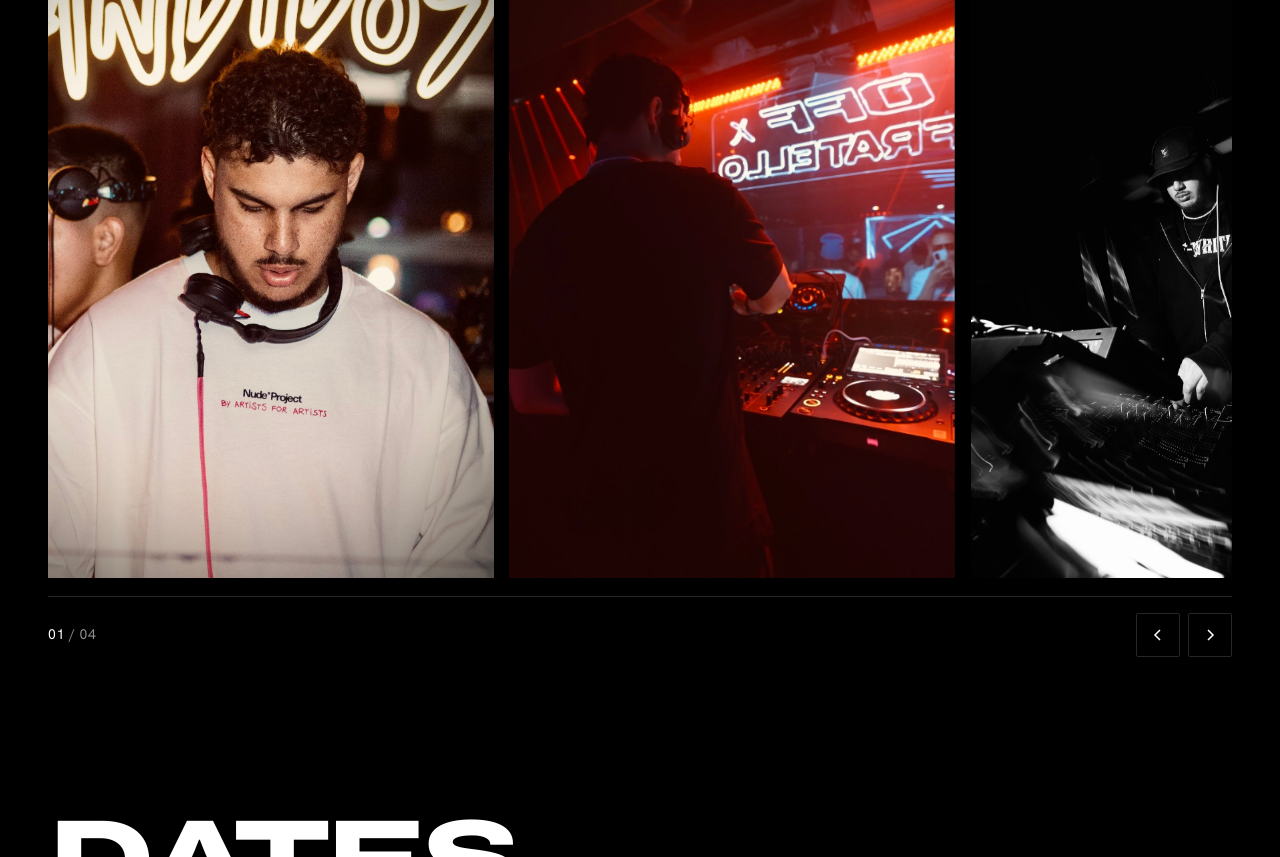
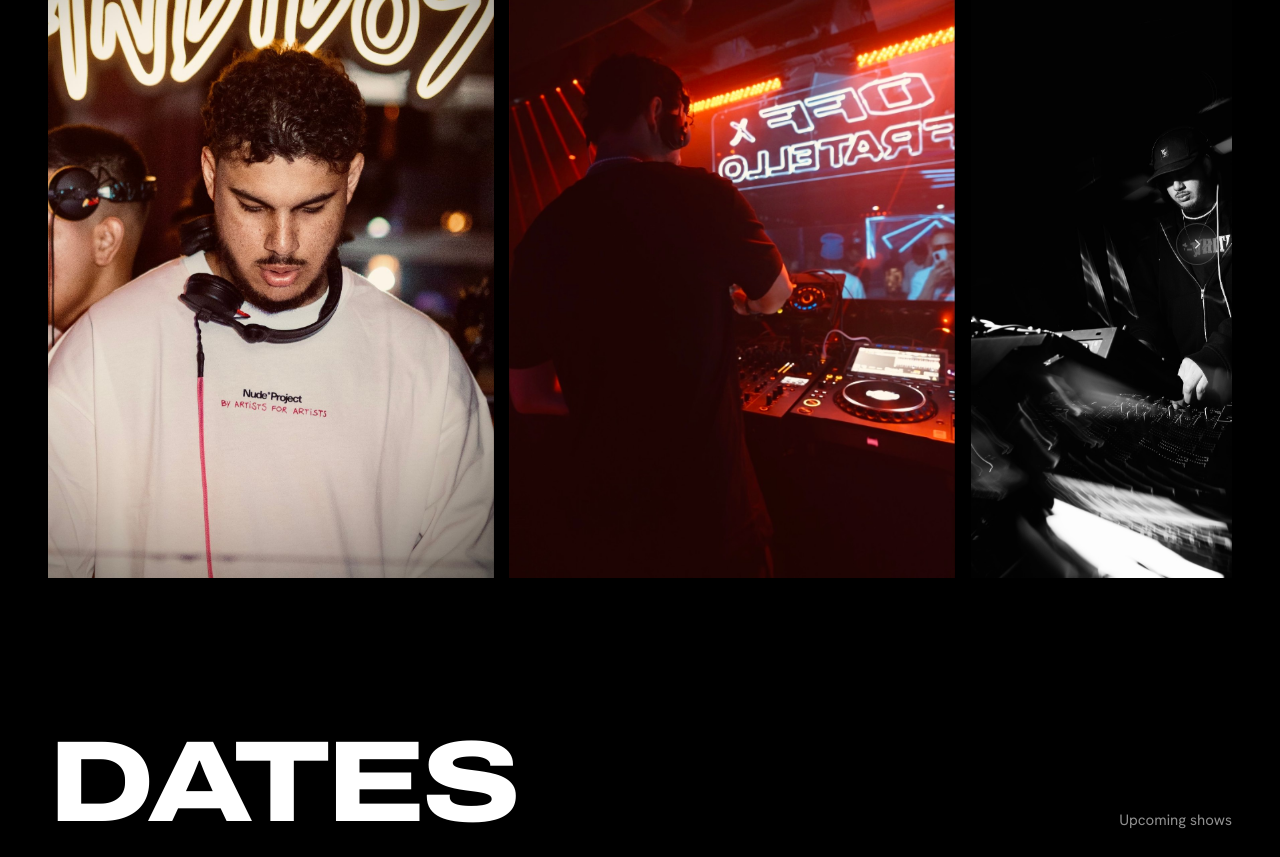
Before and after one commit to alvarezalexjs/samuelve.com, a plain HTML site: page index.html in a window 1280 px wide. Shown: the part 2004-2861 px from the top of the page. Drawn offline with Linux system fonts and the light colour scheme; animation ran at ten frames a second.

Commit message:
Galería: flechas discretas sobre las fotos
Co-Authored-By: Claude Opus 5.5 <noreply@anthropic.com>

```diff
--- a/index.html
+++ b/index.html
@@ -224,17 +224,18 @@ button,input,select,textarea{font:inherit;color:inherit}
 .gal-track::-webkit-scrollbar{display:none}
 .gal-track{--w:calc((100% - (var(--per) - 1) * var(--gap)) / var(--per))}
 .gal-track figure{flex:0 0 var(--w);aspect-ratio:2/3;scroll-snap-align:start;margin:0}
-.gal-track::after{content:'';flex:0 0 calc(100% - var(--w) - var(--gap))}
-.gal-bar{display:flex;align-items:center;justify-content:space-between;gap:16px;margin-top:18px;padding-top:16px;border-top:1px solid var(--line)}
-.gal-count{font-size:14px;letter-spacing:.04em;color:var(--dim);font-variant-numeric:tabular-nums}
-.gal-count b{font-weight:400;color:var(--ink)}
-.gal-btns{display:flex;gap:8px}
-.gal-btn{display:grid;place-items:center;width:44px;height:44px;border:1px solid var(--line);border-radius:2px;background:transparent;color:var(--ink);cursor:pointer;transition:background .15s,border-color .15s,transform .16s var(--ease-out)}
-.gal-btn svg{width:14px;height:14px}
-.gal-btn:hover{border-color:var(--accent);background:var(--accent)}
-.gal-btn:active{transform:scale(.95)}
-.gal-btn:focus-visible{outline:2px solid var(--accent);outline-offset:2px}
-.gallery.is-single .gal-bar{display:none}
+.gallery{position:relative}
+.gal-btn{position:absolute;top:50%;z-index:2;display:grid;place-items:center;width:42px;height:42px;margin-top:-21px;padding:0;border:1px solid rgba(255,255,255,.22);border-radius:50%;background:rgba(0,0,0,.32);-webkit-backdrop-filter:blur(8px);backdrop-filter:blur(8px);color:#fff;cursor:pointer;opacity:.75;transition:opacity .25s,background .2s,border-color .2s,transform .2s var(--ease-out)}
+.gal-btn[data-dir="-1"]{left:14px}
+.gal-btn[data-dir="1"]{right:14px}
+.gal-btn svg{width:12px;height:12px}
+.gallery:hover .gal-btn{opacity:.9}
+.gal-btn:hover{opacity:1;background:rgba(0,0,0,.55);border-color:rgba(255,255,255,.5)}
+.gal-btn:active{transform:scale(.92)}
+.gal-btn:focus-visible{opacity:1;outline:2px solid var(--accent);outline-offset:2px}
+.gal-btn.is-off{opacity:0;pointer-events:none;transform:scale(.85)}
+.gallery.is-single .gal-btn{display:none}
+.sr-only{position:absolute;width:1px;height:1px;overflow:hidden;clip:rect(0 0 0 0);white-space:nowrap}
 
 
 /* ---------- Fechas ---------- */
@@ -855,21 +856,29 @@ a.status.is-hot:hover{background:var(--accent);border-color:var(--accent);color:
   /* gallery: a slider, one photo further each time you press next */
   var g=bio.gallery||[], gal=$('galeria'); gal.hidden=!g.length; gal.classList.toggle('is-single',g.length<2);
   var arrow=function(d){ return '<svg viewBox="0 0 14 14" aria-hidden="true"><path d="'+(d<0?'M9 2 4 7l5 5':'M5 2l5 5-5 5')+'" fill="none" stroke="currentColor" stroke-width="1.5"/></svg>'; };
-  var pad=function(n){ return (n<10?'0':'')+n; };
   gal.innerHTML='<div class="gal-track" tabindex="0">'+g.map(function(p,i){return '<figure class="ph rv-img" style="--d:'+(Math.min(i,3)*80)+'ms" aria-label="'+(i+1)+' / '+g.length+'">'+img(p)+'</figure>'}).join('')+'</div>'+
-    '<div class="gal-bar"><span class="gal-count" aria-live="polite"><b>01</b> / '+pad(g.length)+'</span>'+
-    '<span class="gal-btns"><button type="button" class="gal-btn" data-dir="-1" aria-label="'+t('galPrev')+'">'+arrow(-1)+'</button><button type="button" class="gal-btn" data-dir="1" aria-label="'+t('galNext')+'">'+arrow(1)+'</button></span></div>';
+    '<button type="button" class="gal-btn is-off" data-dir="-1" aria-label="'+t('galPrev')+'">'+arrow(-1)+'</button><button type="button" class="gal-btn" data-dir="1" aria-label="'+t('galNext')+'">'+arrow(1)+'</button>';
   (function(){
-    var track=gal.querySelector('.gal-track'), slides=[].slice.call(track.children), count=gal.querySelector('.gal-count b');
-    var reduce=matchMedia('(prefers-reduced-motion: reduce)').matches, at=0;
-    var current=function(){ var best=0,d=1e9; slides.forEach(function(sl,i){ var x=Math.abs(sl.offsetLeft-slides[0].offsetLeft-track.scrollLeft); if(x<d){d=x;best=i;} }); return best; };
-    var go=function(i){
-      at=(i+slides.length)%slides.length; count.textContent=pad(at+1);
-      track.scrollTo({left:slides[at].offsetLeft-slides[0].offsetLeft,behavior:reduce?'auto':'smooth'});
+    var track=gal.querySelector('.gal-track'), slides=[].slice.call(track.children);
+    var prev=gal.querySelector('[data-dir="-1"]'), next=gal.querySelector('[data-dir="1"]');
+    var reduce=matchMedia('(prefers-reduced-motion: reduce)').matches;
+    var x0=function(i){ return slides[i].offsetLeft-slides[0].offsetLeft; };
+    var sync=function(){
+      var max=track.scrollWidth-track.clientWidth, l=track.scrollLeft;
+      prev.classList.toggle('is-off',l<=4); next.classList.toggle('is-off',l>=max-4);
+      if(document.activeElement===prev&&l<=4) next.focus(); if(document.activeElement===next&&l>=max-4) prev.focus();
     };
-    var raf,idle; track.addEventListener('scroll',function(){ clearTimeout(idle); idle=setTimeout(function(){ at=current(); count.textContent=pad(at+1); },120); },{passive:true});
-    gal.querySelectorAll('.gal-btn').forEach(function(b){ b.addEventListener('click',function(){ go(at+ +b.dataset.dir); }); });
-    track.addEventListener('keydown',function(e){ if(e.key==='ArrowRight'||e.key==='ArrowLeft'){ e.preventDefault(); go(at+(e.key==='ArrowRight'?1:-1)); } });
+    var go=function(dir){
+      var l=track.scrollLeft, i;
+      if(dir>0){ for(i=0;i<slides.length&&x0(i)<=l+4;i++); } else { for(i=slides.length-1;i>0&&x0(i)>=l-4;i--); }
+      i=Math.max(0,Math.min(slides.length-1,i));
+      track.scrollTo({left:Math.min(x0(i),track.scrollWidth-track.clientWidth),behavior:reduce?'auto':'smooth'});
+    };
+    var raf; track.addEventListener('scroll',function(){ cancelAnimationFrame(raf); raf=requestAnimationFrame(sync); },{passive:true});
+    addEventListener('resize',sync);
+    prev.addEventListener('click',function(){ go(-1); }); next.addEventListener('click',function(){ go(1); });
+    track.addEventListener('keydown',function(e){ if(e.key==='ArrowRight'||e.key==='ArrowLeft'){ e.preventDefault(); go(e.key==='ArrowRight'?1:-1); } });
+    sync();
   })();
 
   /* ---------- dates ---------- */
```
